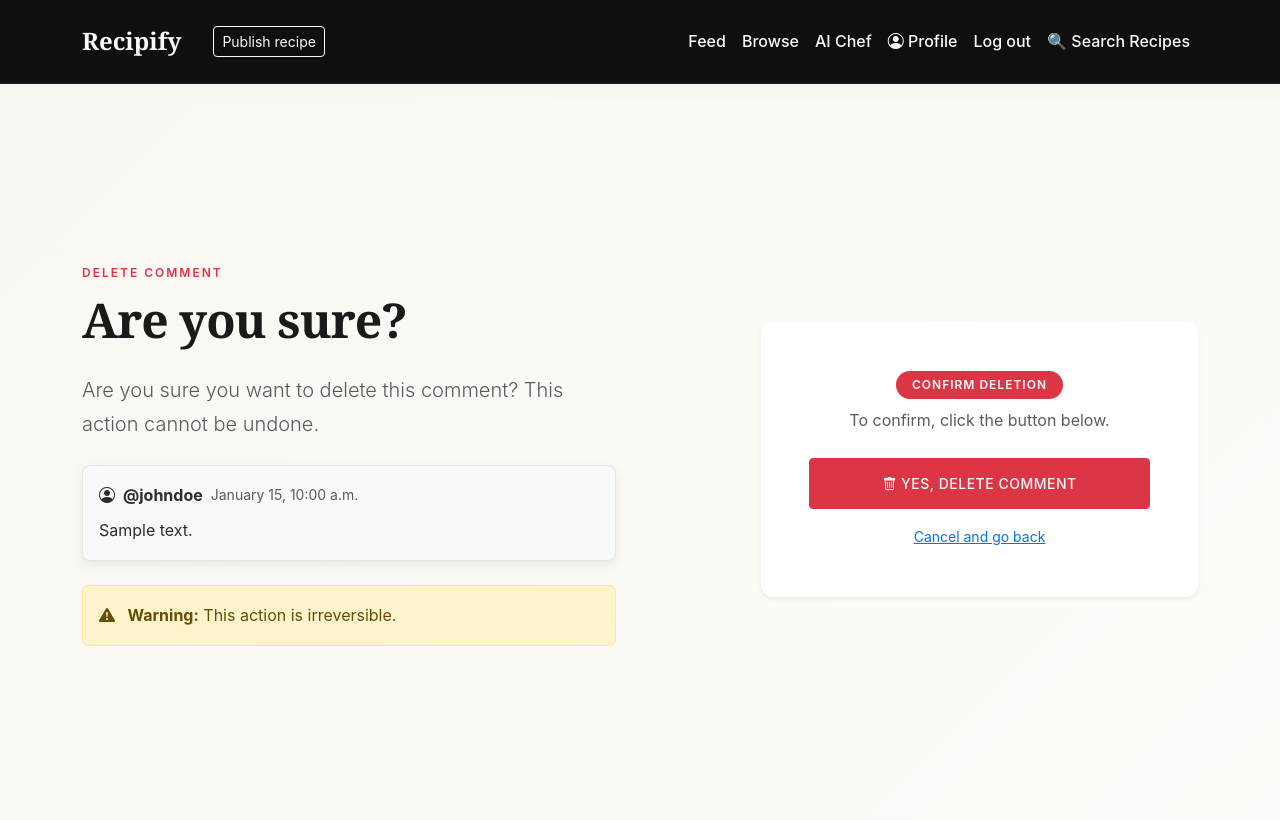
After one commit to hugo-khan/5CC2SEG-SGC-QuickSilver-6, a Django app: page /comments/1/delete/ in a window 1280 px wide. The commit adds this page. Run offline with Django 5.2, Linux system fonts and the light colour scheme; a user stored in the database is signed in; data comes from the database, SQL or seed files in the repository; tables that the repository leaves empty hold one stand-in row (values such as "Sample post"); parts of the project's set-up code (start-up, migrations or seed data) failed here and were passed over; some libraries are stand-ins or nearby versions.

Commit message:
Delete Comments

```diff
--- /dev/null
+++ b/recipes/templates/recipes/comment_confirm_delete.html
@@ -0,0 +1,51 @@
+{% extends 'base_content.html' %}
+{% block content %}
+<section class="auth-shell py-5">
+  <div class="container">
+    <div class="row g-5 align-items-center">
+      <div class="col-lg-6">
+        <p class="eyebrow text-uppercase fw-semibold mb-2 text-danger">Delete Comment</p>
+        <h1 class="display-5 fw-bold mb-4">Are you sure?</h1>
+        <p class="lead text-muted mb-4">
+          Are you sure you want to delete this comment? This action cannot be undone.
+        </p>
+        <div class="card bg-light mb-4">
+          <div class="card-body">
+            <div class="d-flex align-items-center mb-2">
+              <i class="bi bi-person-circle me-2"></i>
+              <strong>{{ comment.user.username }}</strong>
+              <span class="text-muted ms-2 small">{{ comment.created_at|date:"F j, g:i a" }}</span>
+            </div>
+            <p class="mb-0">{{ comment.text|truncatewords:30 }}</p>
+          </div>
+        </div>
+        <div class="alert alert-warning mt-4">
+          <i class="bi bi-exclamation-triangle-fill me-2"></i>
+          <strong>Warning:</strong> This action is irreversible.
+        </div>
+      </div>
+      <div class="col-lg-5 ms-lg-auto">
+        <div class="card shadow-sm border-0 auth-panel">
+          <div class="card-body p-4 p-lg-5">
+            <div class="text-center mb-4">
+              <span class="badge rounded-pill bg-danger text-white mb-2">Confirm Deletion</span>
+              <p class="mb-0 text-muted">
+                To confirm, click the button below.
+              </p>
+            </div>
+            <form method="post" class="auth-form">
+              {% csrf_token %}
+              <button type="submit" class="btn btn-danger w-100 mb-3">
+                <i class="bi bi-trash"></i> Yes, Delete Comment
+              </button>
+            </form>
+            <p class="text-center text-muted small mb-0">
+              <a href="{% url 'recipe_detail' comment.recipe.pk %}">Cancel and go back</a>
+            </p>
+          </div>
+        </div>
+      </div>
+    </div>
+  </div>
+</section>
+{% endblock %}
--- /dev/null
+++ b/recipes/views/comment_delete_view.py
@@ -0,0 +1,44 @@
+from django.contrib import messages
+from django.contrib.auth.mixins import LoginRequiredMixin, UserPassesTestMixin
+from django.shortcuts import redirect
+from django.urls import reverse
+from django.views.generic import DeleteView
+
+from recipes.models import Comment
+
+
+class CommentAuthorRequiredMixin(UserPassesTestMixin):
+    """Ensure only the comment author can delete their comment."""
+
+    def test_func(self):
+        comment = self.get_object()
+        return comment.user == self.request.user
+
+
+class CommentDeleteView(LoginRequiredMixin, CommentAuthorRequiredMixin, DeleteView):
+    """Allow comment authors to delete their comments."""
+
+    model = Comment
+    template_name = "recipes/comment_confirm_delete.html"
+
+    def get_success_url(self):
+        """Redirect back to the recipe detail page after deletion."""
+        comment = self.get_object()
+        recipe_pk = comment.recipe.pk
+        # Delete the comment first, then redirect
+        return reverse("recipe_detail", kwargs={"pk": recipe_pk})
+
+    def delete(self, request, *args, **kwargs):
+        comment = self.get_object()
+        recipe_pk = comment.recipe.pk
+        messages.success(self.request, "Your comment has been deleted.")
+        response = super().delete(request, *args, **kwargs)
+        # Redirect to the recipe detail page
+        return redirect("recipe_detail", pk=recipe_pk)
+
+    def handle_no_permission(self):
+        if not self.request.user.is_authenticated:
+            return super().handle_no_permission()
+        comment = self.get_object()
+        messages.error(self.request, "You do not have permission to delete this comment.")
+        return redirect("recipe_detail", pk=comment.recipe.pk)
--- a/recipify/urls.py
+++ b/recipify/urls.py
@@ -22,6 +22,7 @@ from django.urls import include, path
 from recipes.views.admin_login_view import AdminLoginView
 from recipes.views.author_recipes_view import author_recipes
 from recipes.views.comment_view import AddCommentView
+from recipes.views.comment_delete_view import CommentDeleteView
 from recipes.views.dashboard_view import dashboard
 from recipes.views.delete_account_view import DeleteAccountView
 from recipes.views.edit_profile_view import ProfileUpdateView  # Edit profile
@@ -66,6 +67,11 @@ urlpatterns = [
         name="add_comment",
     ),
     path(
+        "comments/<int:pk>/delete/",
+        CommentDeleteView.as_view(),
+        name="comment_delete",
+    ),
+    path(
         "recipe/<int:recipe_id>/like/",
         ToggleLikeView.as_view(),
         name="toggle_like",
--- a/static/custom.css
+++ b/static/custom.css
@@ -836,6 +836,21 @@ h1, h2, h3, h4, h5, h6 {
   font-family: var(--font-sans);
 }
 
+.comment-header .btn-outline-danger {
+  border-color: rgba(220, 53, 69, 0.3);
+  color: #dc3545;
+  padding: 0.25rem 0.5rem;
+  font-size: 0.875rem;
+  transition: all 0.2s ease;
+}
+
+.comment-header .btn-outline-danger:hover {
+  background-color: #dc3545;
+  border-color: #dc3545;
+  color: var(--white);
+  transform: scale(1.05);
+}
+
 .comment-empty {
   text-align: center;
   padding: 4rem 2rem;
```
Also changed, not shown: recipes/templates/recipes/recipe_detail.html (+13 -4 lines).
